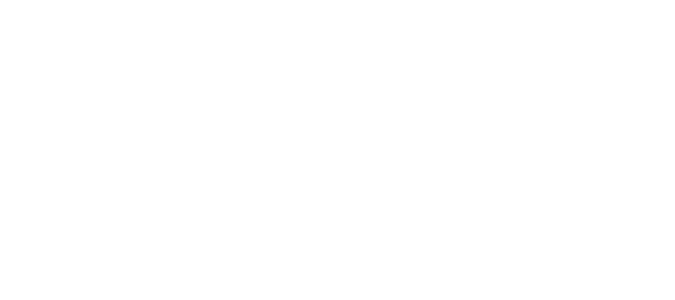
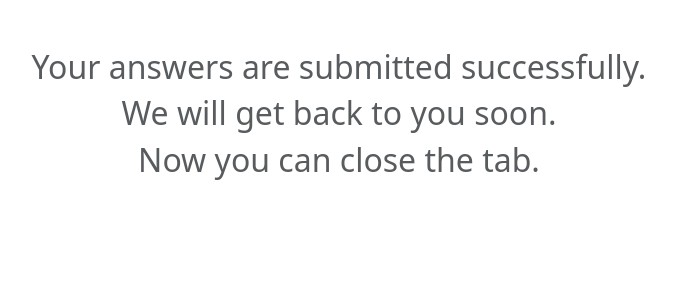
Before and after one commit to Dikshasisodia31/AI_Interview_Assistant, a React (Vite) app in the folder ai-interview-coach/: page /interview/result/1 in a window 1280 px wide. Before the commit this address had no page. Shown: the top 300 px of the page, without its empty margins (301-976 px from the left). Built offline with nearby package versions, Linux system fonts and the light colour scheme.

Commit message:
Check working of inteview routes

```diff
--- a/ai-interview-coach/src/pages/Interview/InterviewResult.jsx
+++ b/ai-interview-coach/src/pages/Interview/InterviewResult.jsx
@@ -2,8 +2,10 @@ import React from 'react'
 
 const InterviewResult = () => {
   return (
-    <div>
-      <h2>Hello </h2>
+    <div className='text-center mt-5 text-muted'>
+      <h2>Your answers are submitted successfully.</h2>
+      <h2>We will get back to you soon.</h2>
+      <h2>Now you can close the tab.</h2>
     </div>
   )
 }
--- a/ai-interview-coach/src/routes/AppRoutes.jsx
+++ b/ai-interview-coach/src/routes/AppRoutes.jsx
@@ -18,7 +18,7 @@ const AppRoutes = () => {
       <Route path="/dashboard" element={<Dashboard />} />
       <Route path="/interview/setup" element={<InterviewSetup/>}/>
       <Route path="/interview/session/:id" element={<InterviewSession/>}/>
-      <Route path="/interview/result" element={<InterviewResult/>}/>
+      <Route path="/interview/result/:id" element={<InterviewResult/>}/>
       <Route path="/interview/details/:id" element={<InterviewDetails/>}/>
     </Routes>
   );
```
